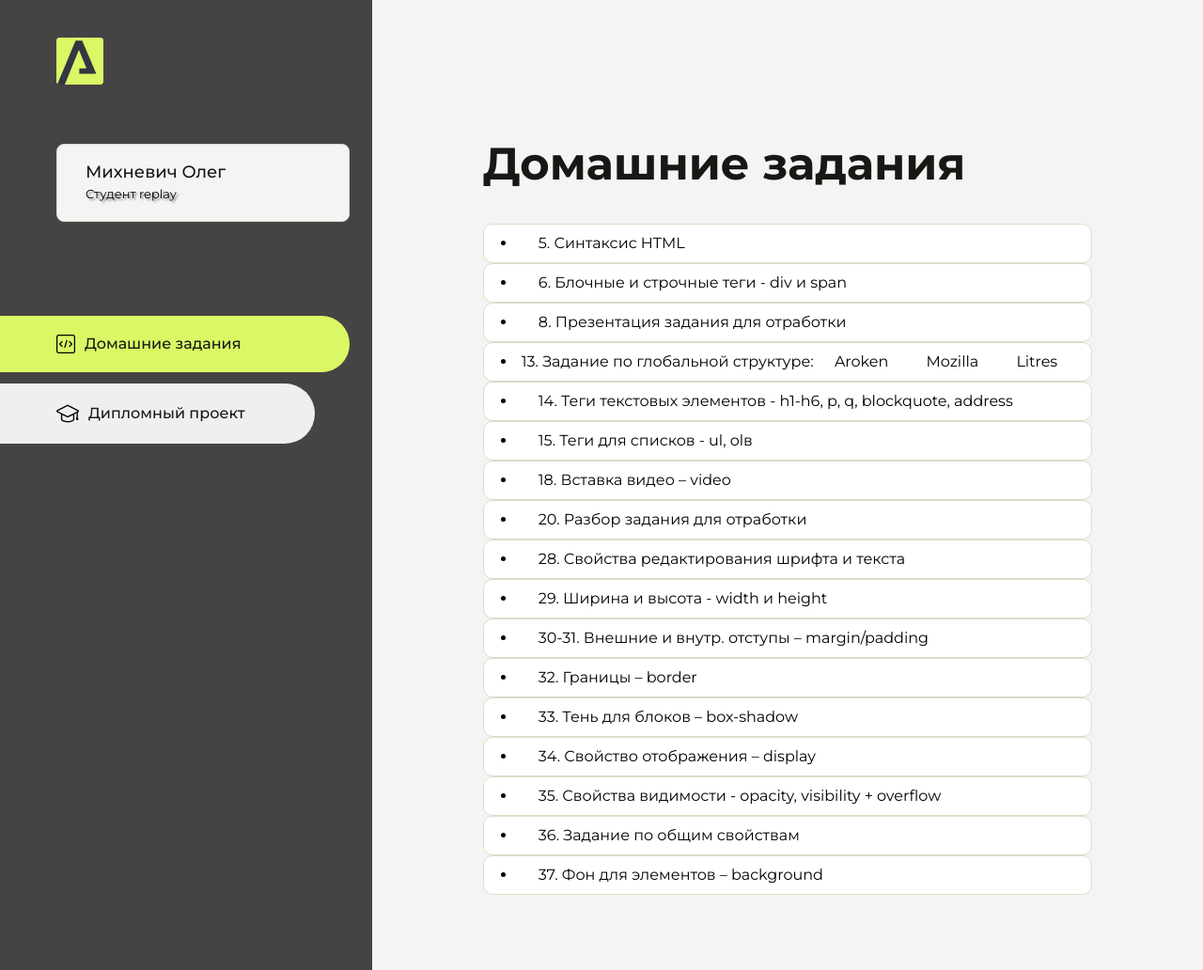
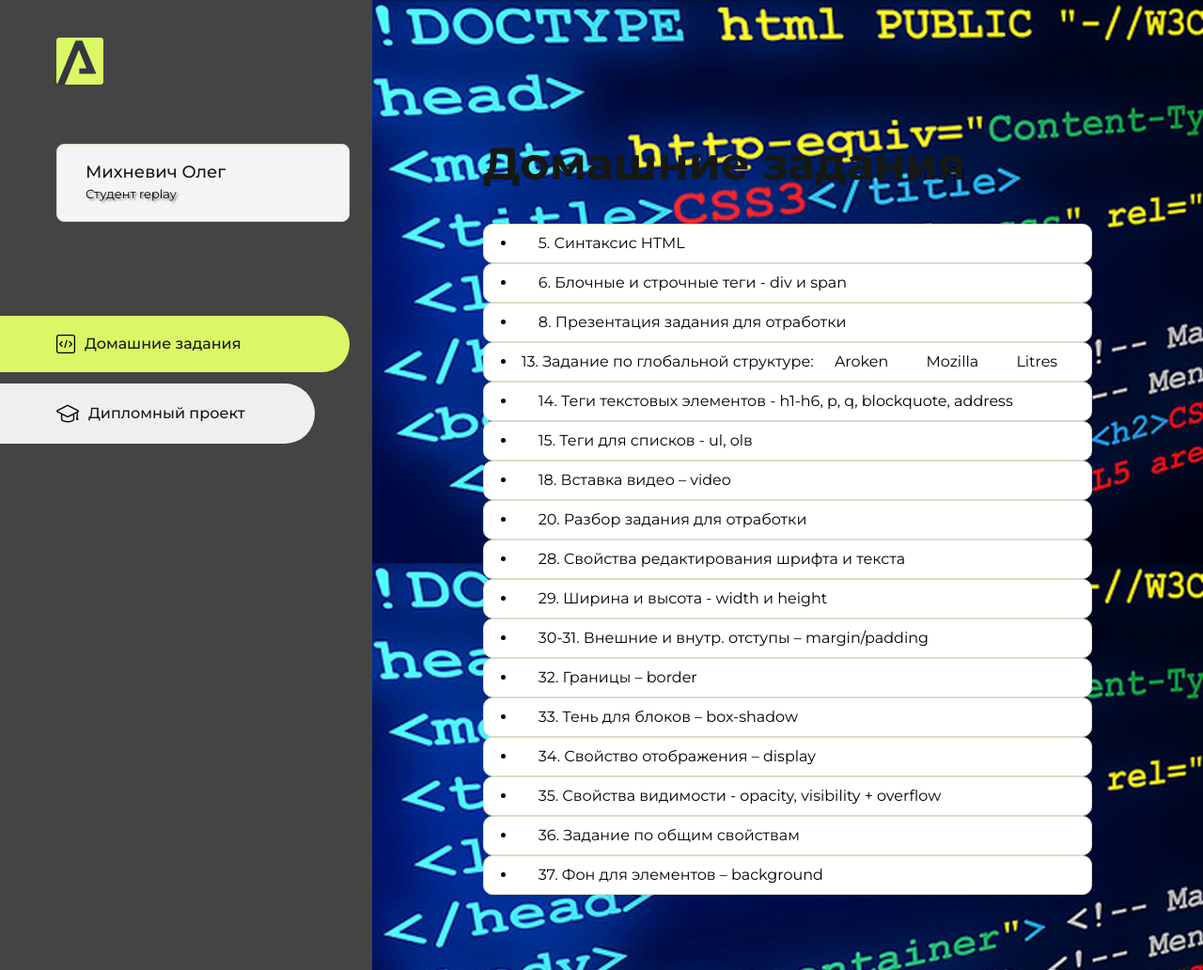
Before and after one commit to Olezhka87/HomeWork-2, a PHP site: page / in a window 1280 px wide. Shown: the whole page at 94% size. Run offline with PHP 8.4, Linux system fonts and the light colour scheme.

Commit message:
Update style.css

```diff
--- a/src/style.css
+++ b/src/style.css
@@ -69,7 +69,7 @@ body.overflow {
     -ms-flex-align: center;
     align-items: center;
     padding: 150px 60px 80px 60px;
-    background-image: url(../src/bg.jpg) cover;
+    background: url(../src/bg.jpg);
 }
 
 
```
